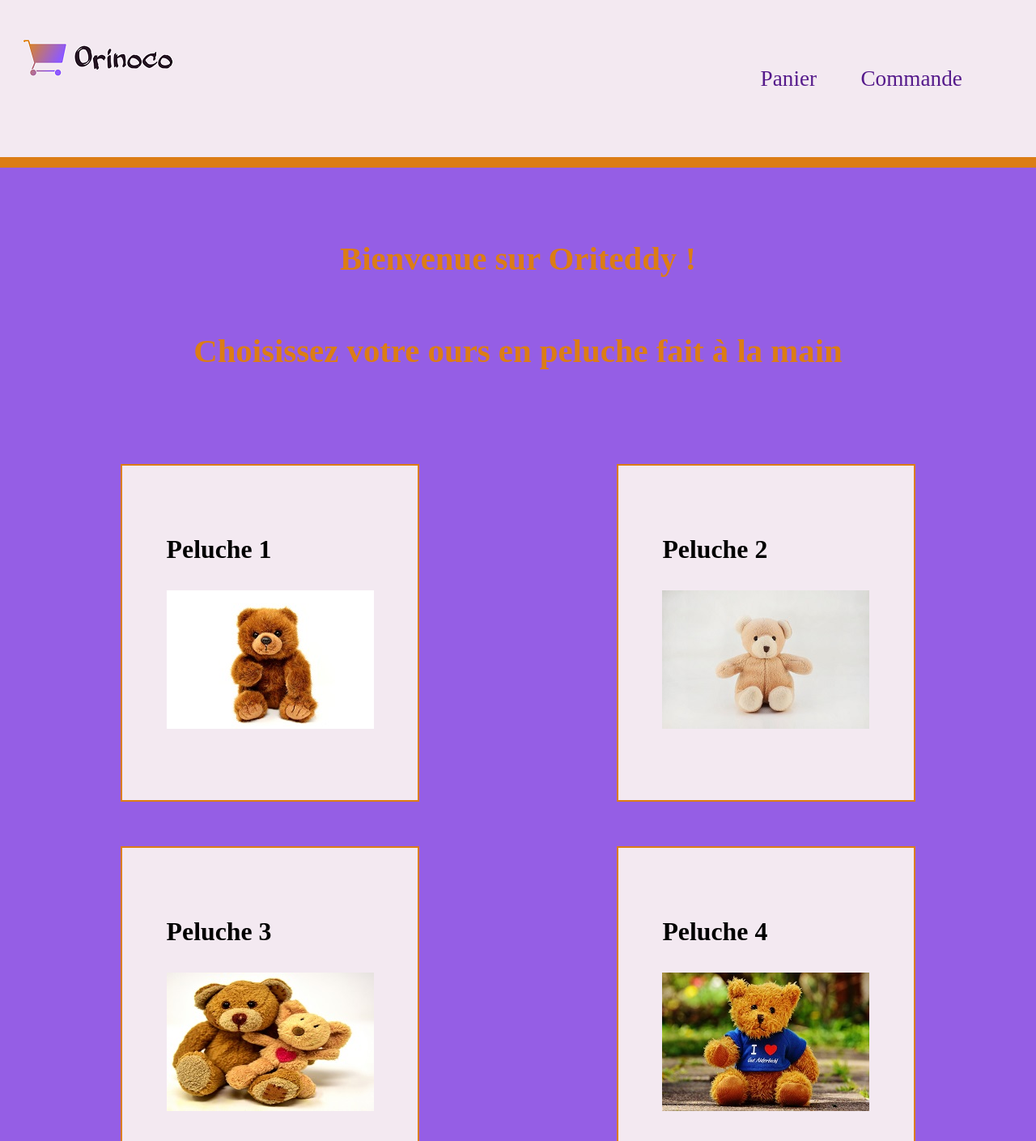
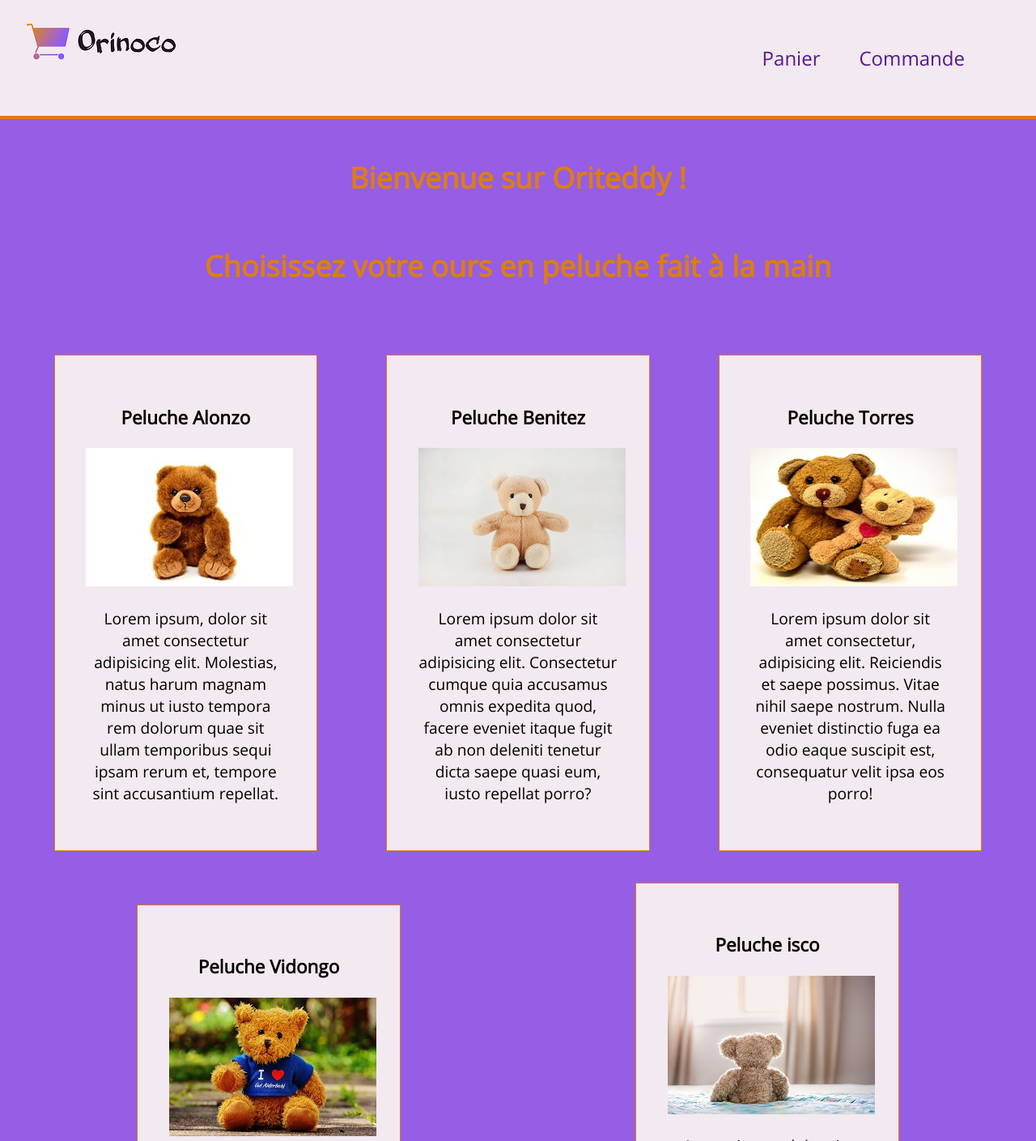
Before and after one commit to BenjaminBPJ/Projet_5, a plain HTML site: page frontend/index.html in a window 1280 px wide. Shown: the top 1409 px of the page at 81% size. Drawn offline with Linux system fonts and the light colour scheme.

Commit message:
page accueil sans responsive

```diff
--- a/frontend/index.html
+++ b/frontend/index.html
@@ -5,14 +5,17 @@
     <meta charset="UTF-8">
     <meta name="viewport" content="width=device-width, initial-scale=1.0">
     <meta name="description" content="">
+
     <link rel="stylesheet" type="text/css" href="style.css">
+    <link rel="shortcut icon" type="image/png" href="images/fav.png" />
+
     <title>Oriteddy, les ours en peluche fait maison</title>
 </head>
 
 <body>
     <header class="header">
         <a href="index.html">
-            <img src="images/logo.png" alt="logo de l'entreprise Orinoco" />
+            <img src="images/logo.png" alt="logo de l'entreprise Orinoco" class="logo" />
         </a>
         <nav>
             <ul>
@@ -32,29 +35,39 @@
         </header>
         <main>
             <section class="card">
-                <h3>Peluche 1</h3>
+                <h3>Peluche Alonzo</h3>
                 <img src="images/teddy_1.jpg" class="teddy" alt="photo d'une de nos peluches mise en vente" />
-                <p></p>
+                <p>Lorem ipsum, dolor sit amet consectetur adipisicing elit. Molestias, natus harum magnam minus ut
+                    iusto tempora rem dolorum quae sit ullam temporibus sequi ipsam rerum et, tempore sint accusantium
+                    repellat.</p>
             </section>
             <section class="card">
-                <h3>Peluche 2</h3>
+                <h3>Peluche Benitez</h3>
                 <img src="images/teddy_2.jpg" class="teddy" alt="photo d'une de nos peluches mise en vente" />
-                <p></p>
+                <p>Lorem ipsum dolor sit amet consectetur adipisicing elit. Consectetur cumque quia accusamus omnis
+                    expedita quod, facere eveniet itaque fugit ab non deleniti tenetur dicta saepe quasi eum, iusto
+                    repellat porro?</p>
             </section>
             <section class="card">
-                <h3>Peluche 3</h3>
+                <h3>Peluche Torres</h3>
                 <img src="images/teddy_3.jpg" class="teddy" alt="photo d'une de nos peluches mise en vente" />
-                <p></p>
+                <p>Lorem ipsum dolor sit amet consectetur, adipisicing elit. Reiciendis et saepe possimus. Vitae nihil
+                    saepe nostrum. Nulla eveniet distinctio fuga ea odio eaque suscipit est, consequatur velit ipsa eos
+                    porro!</p>
             </section>
             <section class="card">
-                <h3>Peluche 4</h3>
+                <h3>Peluche Vidongo</h3>
                 <img src="images/teddy_4.jpg" class="teddy" alt="photo d'une de nos peluches mise en vente" />
-                <p></p>
+                <p>Lorem ipsum dolor sit amet consectetur adipisicing elit. Soluta, at ipsa. Placeat quis tenetur eos
+                    sequi inventore beatae delectus, cum nostrum quae, libero iusto? Natus dignissimos qui labore culpa
+                    inventore.</p>
             </section>
             <section class="card">
-                <h3>Peluche 5</h3>
+                <h3>Peluche isco</h3>
                 <img src="images/teddy_5.jpg" class="teddy" alt="photo d'une de nos peluches mise en vente" />
-                <p></p>
+                <p>Lorem ipsum dolor sit, amet consectetur adipisicing elit. Explicabo adipisci illum eum, consectetur
+                    necessitatibus laudantium sit blanditiis labore, doloribus commodi reiciendis temporibus voluptate
+                    cum voluptatibus quis qui totam delectus possimus?</p>
             </section>
         </main>
     </section>
--- a/frontend/style.css
+++ b/frontend/style.css
@@ -1,6 +1,11 @@
+@font-face{
+    font-family: 'open';
+    src:url('font/OpenSans-Regular.ttf');
+}
 body{
     margin:auto;
-    font-size: 1.7em;
+    font-size: 1.5em;
+    font-family: 'open';
 }
 a{
     text-decoration: none;
@@ -14,15 +19,19 @@ li{
     padding: 1em;
 }
 header{
-    padding: 1em;
+    padding: 0.5em;
 }
 .header{
     display: flex;
     justify-content: space-between;
     background-color: #f3e9f1;
-    border-bottom: #dc7d15 solid 0.5em;
-    padding: 1em;
+    border-bottom: #dc7d15 solid 0.2em;
+    padding: 0.3em;
     padding-right: 5%;
+}
+.logo{
+    padding-left: 1em;
+    align-items: center;
 }
 .titre-principal{
     display: flex;
@@ -33,7 +42,7 @@ header{
 h1{
     color: #dc7d15;
     margin-top: 0;
-    padding-top: 1.5em;
+    padding-top: 1em;
 }
 section{
     background-color: #955ee5;
@@ -50,18 +59,19 @@ main{
     padding: 1em;
 }
 .card{
+    font-size: 0.8em;
     border:#dc7d15 solid 0.1em;
     background-color: #f3e9f1;
     padding: 2em;
     margin:1em;
+    width: 20%;
+    text-align: center;
 }
-.tedddy{
-    box-shadow: 2px 5px 10px 3px #000000;
-}
+
 footer{
     display: flex;
     justify-content: space-between;
-    border-top: #dc7d15 solid 0.5em;
+    border-top: #dc7d15 solid 0.2em;
     background-color: #f3e9f1;
     justify-content: space-between;
     padding: 1em;
```
Also changed, not shown: frontend/font/OpenSans-Regular.ttf (added), frontend/images/fav.png (added).
